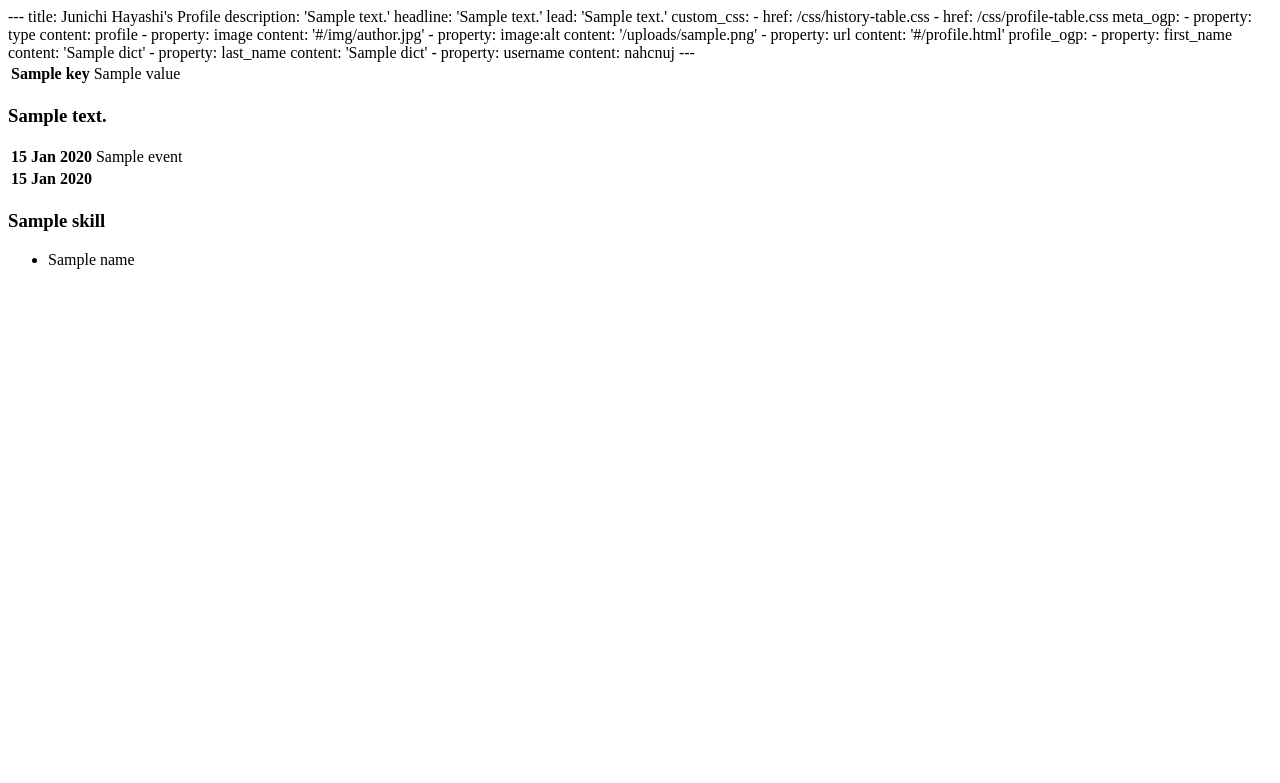
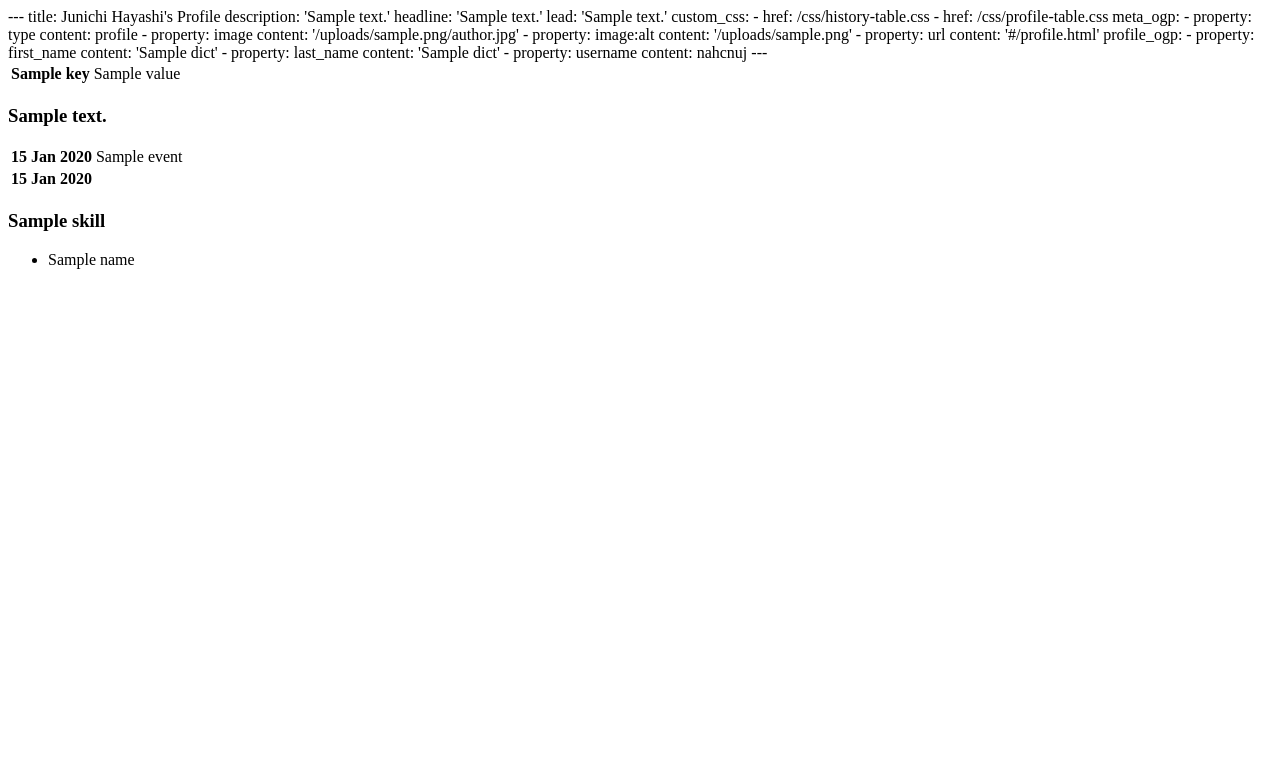
Before and after one commit to nahcnuj/nahcnuj.github.io, a Node project: template pages/profile.mustache in a window 1280 px wide. Shown: the top 783 px of the page. Run offline with Node 20 templates, Linux system fonts and the light colour scheme; the template is opened without the code that fills it: most values are stand-ins (such as "Sample title", 1, 10 or a date in 2020).

Commit message:
Move my images into Amazon S3 bucket

```diff
--- a/config.yml
+++ b/config.yml
@@ -6,6 +6,7 @@ i18n_scheme: directory
 language:
   - ja
 host_url: https://www.nahcnuj.work
+img_host_url: https://img.nahcnuj.work
 twitter_ogp:
   - property: twitter:card
     content: summary
--- a/pages/contact.mustache
+++ b/pages/contact.mustache
@@ -7,7 +7,7 @@ meta_ogp:
   - property: type
     content: website
   - property: image
-    content: '{{ site.host_url }}/img/author.jpg'
+    content: '{{ site.img_host_url }}/author.jpg'
   - property: image:alt
     content: '{{ i18n.dict.author_image_alt }}'
   - property: url
--- a/pages/index.mustache
+++ b/pages/index.mustache
@@ -10,7 +10,7 @@ meta_ogp:
   - property: type
     content: website
   - property: image
-    content: '{{ site.host_url }}/img/author.jpg'
+    content: '{{ site.img_host_url }}/author.jpg'
   - property: image:alt
     content: '{{ i18n.dict.author_image_alt }}'
   - property: url
@@ -18,7 +18,7 @@ meta_ogp:
 ---
 <header>
   <div id="photo">
-    <img src="/img/author.jpg" width="200" height="200" alt="{{ i18n.dict.author_image_alt }}">
+    <img src="{{ site.img_host_url }}/author.jpg" width="200" height="200" alt="{{ i18n.dict.author_image_alt }}">
   </div>
   <div id="title">
     <h1>{{ site.author }}</h1>
--- a/pages/profile.mustache
+++ b/pages/profile.mustache
@@ -10,7 +10,7 @@ meta_ogp:
   - property: type
     content: profile
   - property: image
-    content: '{{ site.host_url }}/img/author.jpg'
+    content: '{{ site.img_host_url }}/author.jpg'
   - property: image:alt
     content: '{{ i18n.dict.author_image_alt }}'
   - property: url
--- a/partials/header.mustache
+++ b/partials/header.mustache
@@ -1,5 +1,5 @@
 <header>
-  <h1><a href="/"><img src="/img/author.jpg" width="50" height="50" alt="{{ site.author }}'s photo"></a></h1>
+  <h1><a href="/"><img src="{{ site.img_host_url }}/author.jpg" width="50" height="50" alt="{{ site.author }}'s photo"></a></h1>
   <nav>
     <ul>
       {{#i18n.main_contents}}
```
Also changed, not shown: public/img/author.jpg (deleted), 2 other files.
